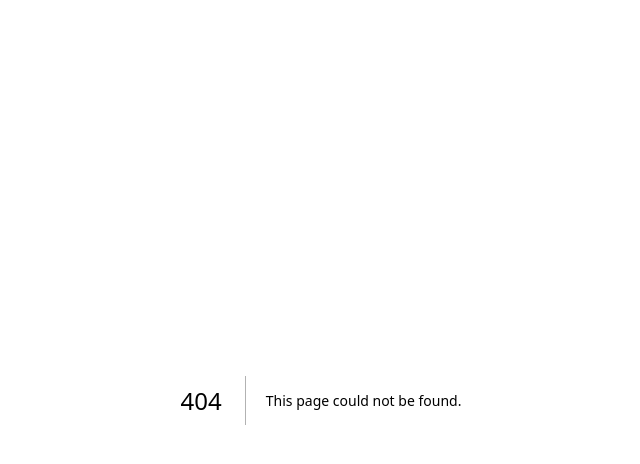
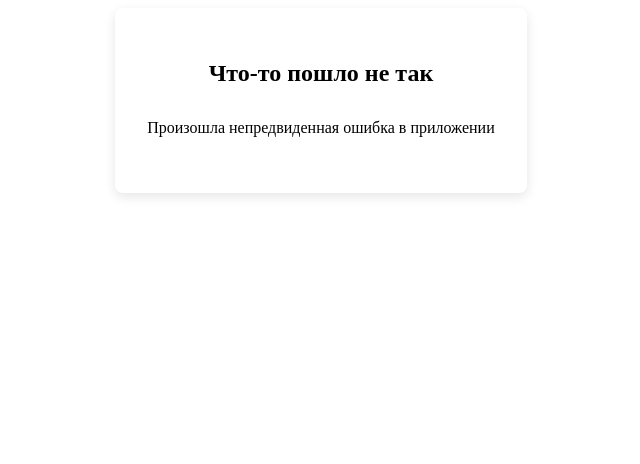
Before and after one commit to denispan/rshb-file-tree, a Next.js app: page /ErrorPage in a window 1280 px wide. Before the commit this address had no page. Shown: the top 464 px of the page, without its empty margins (319-959 px from the left). Built offline with nearby package versions, Linux system fonts and the light colour scheme.

Commit message:
add ErrorBoundary

```diff
--- a/src/components/Button/index.tsx
+++ b/src/components/Button/index.tsx
@@ -5,7 +5,7 @@ import cn from 'classnames';
 export interface ButtonProps {
   title?: string;
   onClick: (e?: React.MouseEvent) => void;
-  bgColor?: 'yellow' | 'lightGreen' | 'default';
+  bgColor?: 'yellow' | 'lightGreen' | 'deepGreen' | 'default';
   children?: React.ReactNode;
   className?: string;
 }
@@ -17,7 +17,6 @@ const Button: React.FC<ButtonProps> = ({
   bgColor = 'default',
   className,
 }) => {
-
   return (
     <button
       className={cn(
--- a/src/components/Button/styles.module.css
+++ b/src/components/Button/styles.module.css
@@ -14,7 +14,11 @@
 }
 
 .lightGreen {
-  background-color: var(--color-lime-green);
+  background-color: var(--color-light-green);
+}
+
+.deepGreen {
+  background-color: var(--color-deep-green);
 }
 
 .default {
--- a/src/components/FileTree/index.tsx
+++ b/src/components/FileTree/index.tsx
@@ -17,17 +17,15 @@ const FileTree: React.FC = () => {
     store.fetchItems();
   }, []);
 
-  console.log('store', store);
-
   const currentItems = store.currentFolder?.children;
-  const showBackButton = Boolean(store.currentFolder?.parentId);
+  const showUpButton = Boolean(store.currentFolder?.parentId);
 
   const handleUpClick = () => {
     store.navigateUp();
   };
 
   const renderUpButton = () => {
-    if (!showBackButton) {
+    if (!showUpButton) {
       return null;
     }
 
--- /dev/null
+++ b/src/pages/ErrorPage/index.tsx
@@ -0,0 +1,31 @@
+import React from 'react';
+import styles from './styles.module.css';
+import Button from '@/components/Button';
+
+interface ErrorPageProps {
+  error?: Error;
+  resetError?: () => void;
+}
+
+const ErrorPage: React.FC<ErrorPageProps> = ({ error, resetError }) => {
+  return (
+    <div className={styles.errorPage}>
+      <div className={styles.errorContent}>
+        <h2>Что-то пошло не так</h2>
+        <p className={styles.errorMessage}>
+          {error?.message || 'Произошла непредвиденная ошибка в приложении'}
+        </p>
+        {resetError && (
+          <Button
+            className={styles.rebootButton}
+            title="Перезагрузить страницу"
+            bgColor="deepGreen"
+            onClick={resetError}
+          />
+        )}
+      </div>
+    </div>
+  );
+};
+
+export default ErrorPage;
--- /dev/null
+++ b/src/pages/ErrorPage/styles.module.css
@@ -0,0 +1,38 @@
+.errorPage {
+  display: flex;
+  justify-content: center;
+  align-items: center;
+  background-color: var(--color-white);
+}
+
+.errorContent {
+  display: flex;
+  flex-direction: column;
+  align-items: center;
+  text-align: center;
+  padding: 32px;
+  max-width: 500px;
+  border-radius: 8px;
+  box-shadow: 0 4px 12px rgba(0, 0, 0, 0.1);
+}
+
+.errorContent h2 {
+  margin-bottom: 16px;
+  color: var(--color-vivid-red);
+}
+
+.errorMessage {
+  margin-bottom: 24px;
+  color: var(--color-rich-black);
+}
+
+@media (max-width: 575px) {
+  .errorContent {
+    padding: 24px;
+    width: 90%;
+  }
+}
+
+.rebootButton {
+  color: var(--color-white);
+}
--- a/src/styles/variables.css
+++ b/src/styles/variables.css
@@ -4,6 +4,7 @@
     --color-light-gray: #CCC;
     --color-rich-black: #171717;
     --color-golden-yellow: #F7D600;
-    --color-lime-green: #76FF03;
+    --color-light-green: #76FF03;
+    --color-deep-green: #248341;
     --color-vivid-red: #FF4444;
 }
```
Also changed, not shown: src/app/client-page.tsx (added, +20 -0 lines), src/app/page.tsx (+4 -4 lines), src/components/ClientErrorBoundary.tsx (added, +36 -0 lines), src/components/ErrorBoundary/index.tsx (added, +46 -0 lines).
